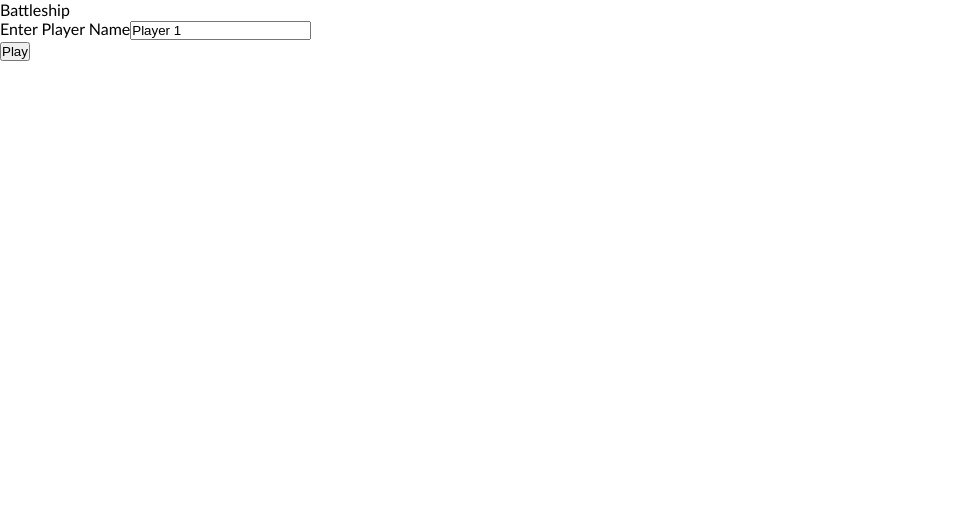
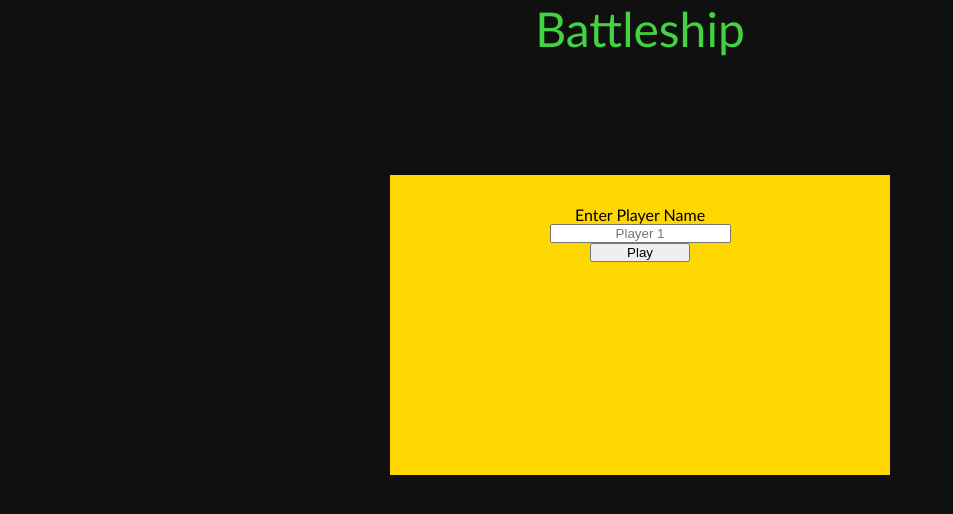
Before and after one commit to derek4987/battleship, a website built with webpack: page dist/index.html in a window 1280 px wide. Shown: the whole page, without its empty margins (0-953 px from the left). Built offline with nearby package versions, Linux system fonts and the light colour scheme.

Commit message:
basic css for startPage

```diff
--- a/src/DOM/startPage.js
+++ b/src/DOM/startPage.js
@@ -2,7 +2,7 @@
 
 const startPageContent = () => {
     // page content wrapper
-    const hWrapper = newDiv('','');
+    const hWrapper = newDiv('','hWrapper');
 
     // page title
     const pageTitle = newDiv('','hTitle');
@@ -21,14 +21,14 @@ const startPageContent = () => {
     playerNameInput.setAttribute('type','text');
     playerNameInput.setAttribute('name','player1');
     playerNameInput.setAttribute('id','playerInfo');
-    playerNameInput.setAttribute('value','Player 1');
+    playerNameInput.setAttribute('placeholder','Player 1');
     playerNameInput.setAttribute('maxlength',"10");
     playerNameInput.setAttribute('minlength',"2");
 
     hPlayerInfo.append(playerNameLabel, playerNameInput);
 
     // play button
-    const playButton = newButton('hbuttons','hplayButton');
+    const playButton = newButton('hButtons','hPlayButton');
     playButton.textContent = "Play";
 
     // append elements to hModal
--- a/src/style.css
+++ b/src/style.css
@@ -1,5 +1,4 @@
 :root {
-  font-family: 'Gill Sans', 'Gill Sans MT', Calibri, 'Trebuchet MS', sans-serif;
   min-height: 100vh;
 }
 
@@ -13,3 +12,12 @@
 button {
   cursor: pointer;
 }
+
+/* @font-face {
+  font-family: 'gameFont';
+  src: url(../src/asset/gameFont.ttf);
+} */
+
+body {
+  font-family: 'Gill Sans', 'Gill Sans MT', Calibri, 'Trebuchet MS', sans-serif;
+}
```
Also changed, not shown: dist/bundle.js, dist/index.html, src/asset/gameFont.ttf (added), src/asset/gameFont.woff (added).
